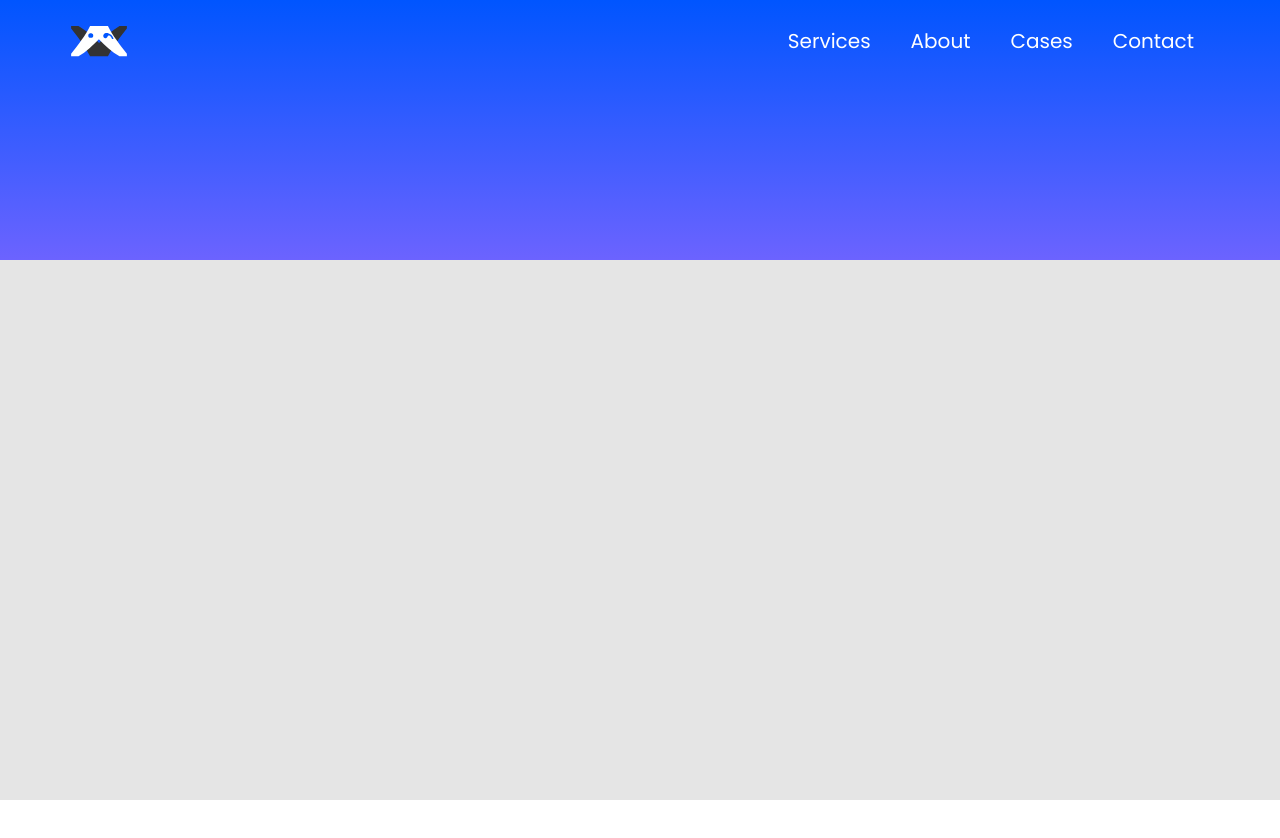
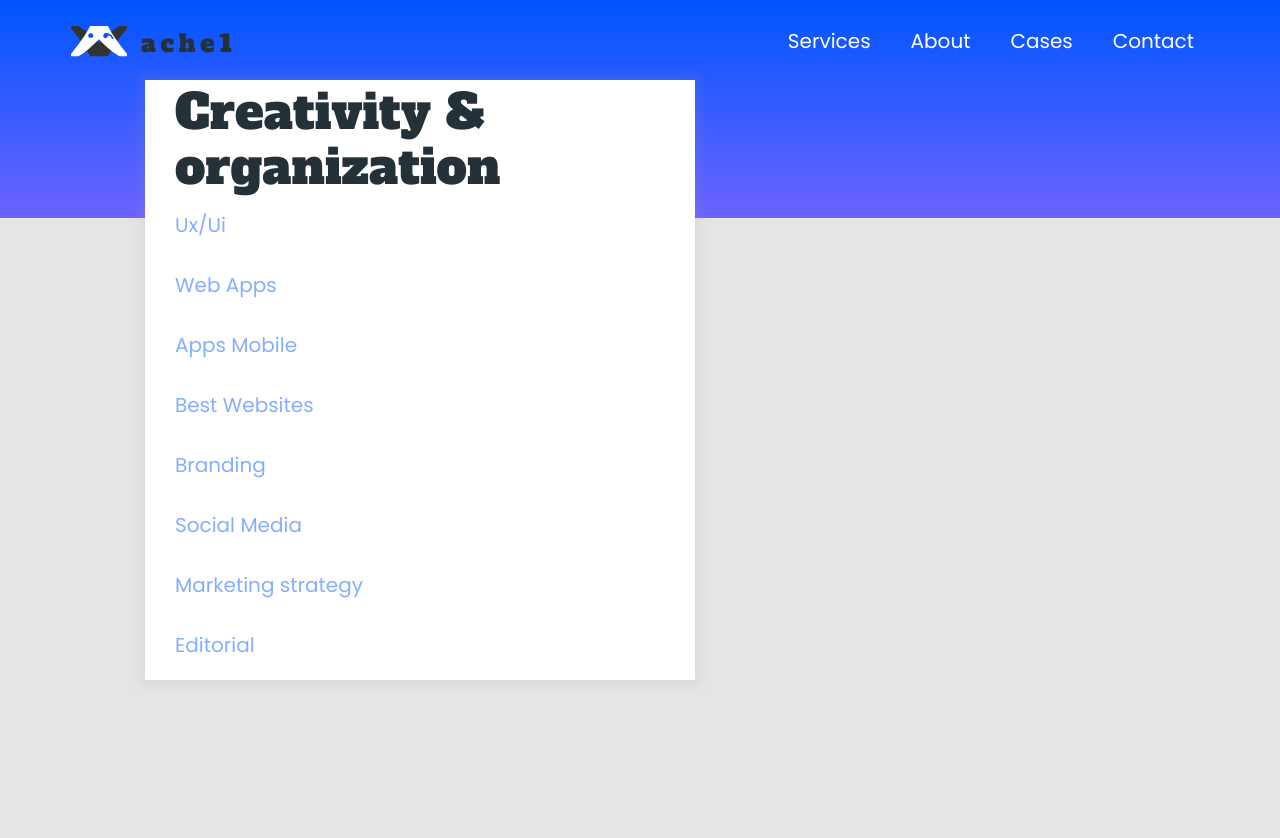
Before and after one commit to AlejandroM12/ache1, a React (Create React App) app: page /about in a window 1280 px wide. Shown: the top 838 px of the page. Before the commit the page ends 800 px from the top, so only its background shows below. Built offline with nearby package versions, Linux system fonts and the light colour scheme.

Commit message:
Add about card list

```diff
--- /dev/null
+++ b/src/components/CardAbout.jsx
@@ -0,0 +1,52 @@
+import { Link } from "react-router-dom";
+
+const CardAbout = () =>{
+    return (
+        <>
+            <div className="card-about-container">
+                <h3 className="card-about-title">Creativity & organization</h3>
+                <li className="card-about-list">
+                    <Link to="/">
+                        Ux/Ui
+                    </Link>
+                </li>
+                <li className="card-about-list">
+                    <Link to="/">
+                        Web Apps
+                    </Link>
+                </li>
+                <li className="card-about-list">
+                    <Link to="/">
+                        Apps Mobile
+                    </Link>
+                </li>
+                <li className="card-about-list">
+                    <Link to="/">
+                        Best Websites
+                    </Link>
+                </li>
+                <li className="card-about-list">
+                    <Link to="/">
+                        Branding
+                    </Link>
+                </li>
+                <li className="card-about-list">
+                    <Link to="/">
+                        Social Media
+                    </Link>
+                </li>
+                <li className="card-about-list">
+                    <Link to="/">
+                        Marketing strategy
+                    </Link>
+                </li>
+                <li className="card-about-list">
+                    <Link to="/">
+                        Editorial
+                    </Link>
+                </li>
+            </div>
+        </>
+    )
+}
+export default CardAbout;
--- /dev/null
+++ b/src/components/ContainerLeftSection.jsx
@@ -0,0 +1,12 @@
+const ContainerLeftSection = ({ children }) => {
+  return (
+    <>
+      <div className="container-section leftside-section">
+        <div className="content_container-section">
+            {children}
+        </div>
+      </div>
+    </>
+  );
+};
+export default ContainerLeftSection;
--- a/src/components/Logo.jsx
+++ b/src/components/Logo.jsx
@@ -5,6 +5,7 @@ const Logo = (props) =>{
     return (
         <Link to="/" className="logo">
           <img src={props.logo} alt="ache1 logo" />
+          <span className="logo-span">ache1</span>
         </Link>
 
     )
--- a/src/index.scss
+++ b/src/index.scss
@@ -13,6 +13,7 @@
 
 /* pages */
 @import './scss/pages/home';
+@import './scss/pages/about';
 
 /* components */
 @import './scss/components/navbar';
@@ -21,3 +22,4 @@
 @import './scss/components/cardHomeRight';
 @import './scss/components/iconContact';
 @import './scss/components/logo';
+@import './scss/components/cardAbout';
--- a/src/pages/about/About.jsx
+++ b/src/pages/about/About.jsx
@@ -3,15 +3,20 @@ import Logo from "../../components/Logo";
 import logoSection from "../../assets/Icons/logoSection.svg";
 import ContainerHeaderSection from "../../components/ContainerHeaderSection";
 import Navbar from "../../components/Navbar";
+import CardAbout from "../../components/CardAbout";
+import ContainerLeftSection from "../../components/ContainerLeftSection";
 
 const About = () => {
   return (
     <>
       <ContainerSection>
         <ContainerHeaderSection>
-        <Logo logo={logoSection} />
-        <Navbar />
+          <Logo logo={logoSection} />
+          <Navbar />
         </ContainerHeaderSection>
+        <ContainerLeftSection>
+          <CardAbout />
+        </ContainerLeftSection>
       </ContainerSection>
     </>
   );
--- /dev/null
+++ b/src/scss/components/_cardAbout.scss
@@ -0,0 +1,50 @@
+.card-about-container {
+  display: flex;
+  flex-direction: column;
+  justify-content: center;
+  box-shadow: 0px 0px 10px 5px #9e9e9e2b;
+  background: $white;
+  z-index: 10;
+  padding: 30px;
+  transform: translate(100px);
+  width: 550px;
+  height: 600px;
+  .card-about-title {
+    font-family: $font-alfa;
+    font-style: normal;
+    font-weight: $semi-bold;
+    font-size: 48px;
+    line-height: 55px;
+    color: $black;
+  }
+  .card-about-list {
+    display: flex;
+    flex-direction: row;
+    font-family: $font-poppins;
+    font-style: normal;
+    font-weight: $semi-bold;
+    font-size: 20px;
+    line-height: 60px;
+    color: $items-links;
+    &:hover {
+      transform: scale(1.3);
+      transition: 0.8s;
+      box-shadow: 0px 0px 10px 5px rgba(158, 158, 158, 0.17);
+      background: $white;
+      font-weight: $black-bold;
+      color: $blue;
+      &::before {
+        content: url("../../assets/Icons/arrow-about.svg");
+        font-weight: $black-bold;
+        color: $blue;
+        padding: 0 15px;
+      }
+    }
+
+    .arrow-about {
+      width: 24px;
+      height: 13px;
+      display: inline;
+    }
+  }
+}
--- a/src/scss/components/_logo.scss
+++ b/src/scss/components/_logo.scss
@@ -7,4 +7,15 @@
       width: 115.78px;
       height: 30.91px;
     }
+    .logo-span{
+      font-family: $font-alfa;
+      font-style: normal;
+      font-size: 24px;
+      line-height: 22px;
+      letter-spacing: 0.2em;
+      color: $black;
+      position: absolute;
+      padding: 0px;
+      transform: translate(100px, -24px);
   }
+  }
--- a/src/scss/layout/_containerSection.scss
+++ b/src/scss/layout/_containerSection.scss
@@ -36,20 +36,6 @@
     display: flex;
     flex-direction: column;
   }
-
-  .leftside-section {
-    .content-section {
-      height: 40vh;
-    }
-    //   .height-left{
-    //     height: 100%;
-    //     width: 100%;
-    //     margin-top: 30px;
-    //   }
-    //   .width-left{
-    //     width: 100%;
-    //   }
-  }
 }
 .content-section {
   flex: 1 1 auto;
@@ -62,6 +48,6 @@
   left: 0;
   top: 0;
   width: 100%;
-  height: 260px;
+  height: 218px;
   padding: 1em;
 }
```
Also changed, not shown: src/helpers/dataAbout.js (added, +38 -0 lines), src/assets/Icons/arrow-about.svg (added), src/scss/pages/_about.scss (added).
